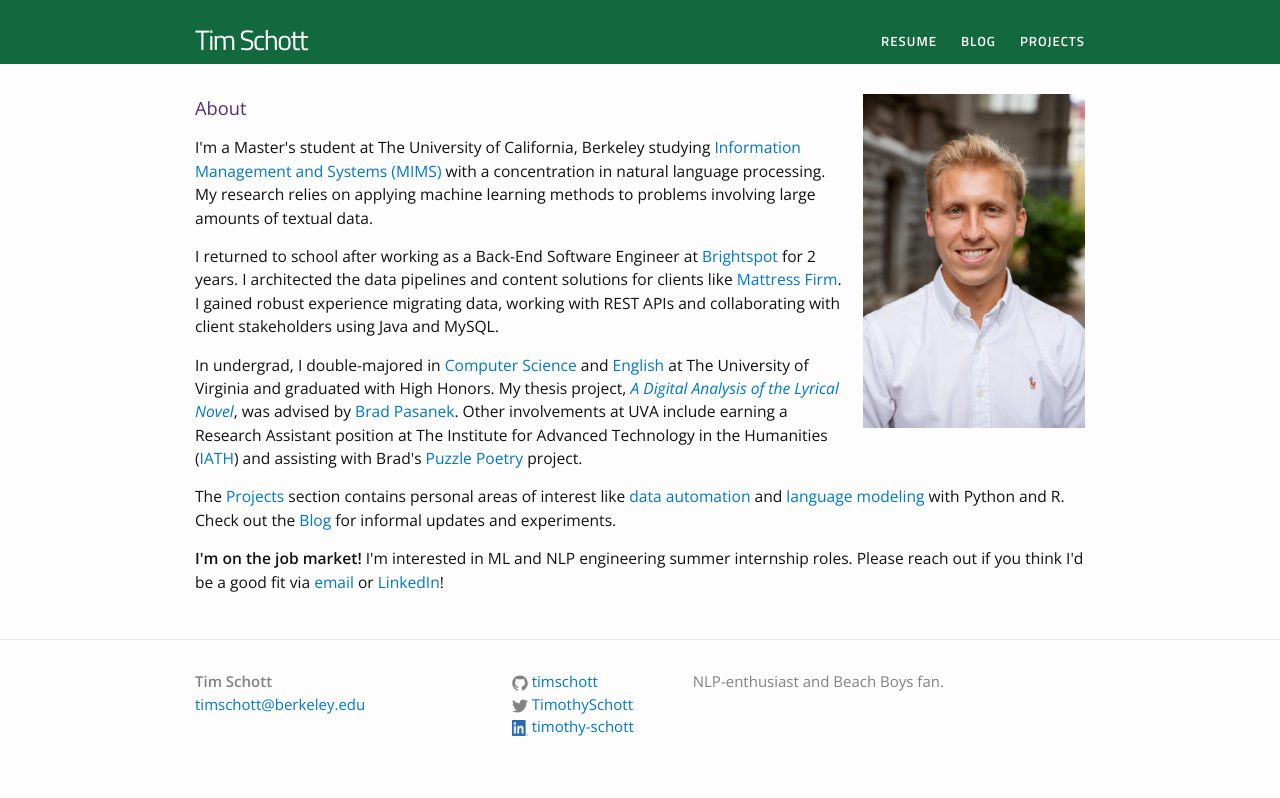
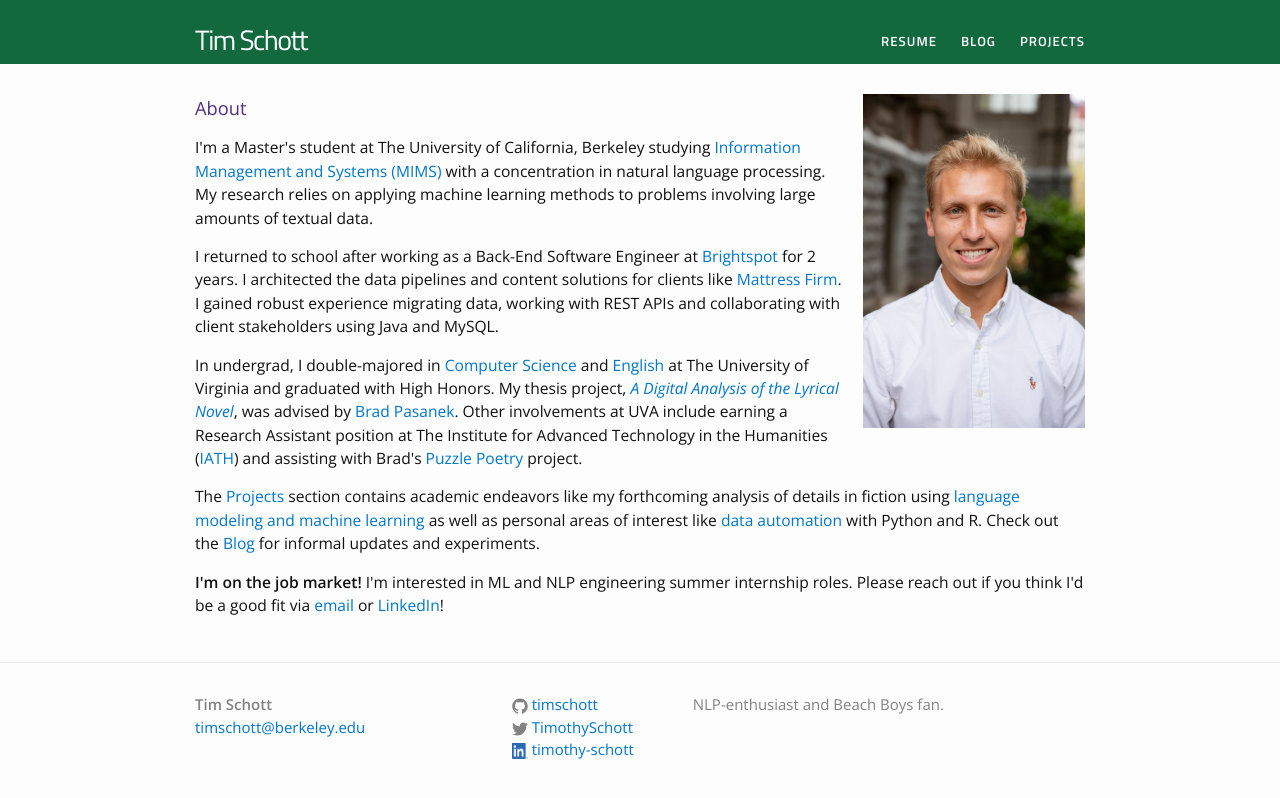
Before and after one commit to timschott/timschott.github.io, a Jekyll site: the page built from index.html, in a window 1280 px wide. Shown: the top 798 px of the page. Built offline with Jekyll 4.4.1, drawn with Linux system fonts in a browser that asks for light colours.

Commit message:
link2details

```diff
--- a/index.html
+++ b/index.html
@@ -15,6 +15,6 @@ description: Welcome to my site!
 
 <p>In undergrad, I double-majored in <a href = "https://engineering.virginia.edu/departments/computer-science/about-computer-science/about-us">Computer Science</a> and <a href ="https://english.as.virginia.edu/undergraduate">English</a> at The University of Virginia and graduated with High Honors. My thesis project, <a href = "/thesis"><i>A Digital Analysis of the Lyrical Novel</i></a>, was advised by <a href="https://english.as.virginia.edu/people/profile/bmp7e">Brad Pasanek</a>. Other involvements at UVA include earning a Research Assistant position at The Institute for Advanced Technology in the Humanities (<a href="http://www.iath.virginia.edu/">IATH</a>) and assisting with Brad's <a href="https://puzzlepoesis.org">Puzzle Poetry</a> project.</p>
 
-<p>The <a href="/projects">Projects</a> section contains personal areas of interest like <a href = "/projects/wapo">data automation</a> and <a href = "/projects/sbotus">language modeling</a> with Python and R. Check out the <a href="/blog">Blog</a> for informal updates and experiments.</p>
+<p>The <a href="/projects">Projects</a> section contains academic endeavors like my forthcoming analysis of details in fiction using <a href = "/projects/details">language modeling and machine learning</a> as well as personal areas of interest like <a href = "/projects/wapo">data automation</a> with Python and R. Check out the <a href="/blog">Blog</a> for informal updates and experiments.</p>
 
 <p><b>I'm on the job market!</b> I'm interested in ML and NLP engineering summer internship roles. Please reach out if you think I'd be a good fit via <a href="mailto:timschott@berkeley.edu">email</a> or <a href="https://linkedin.com/in/timothy-schott">LinkedIn</a>!</p>
```
